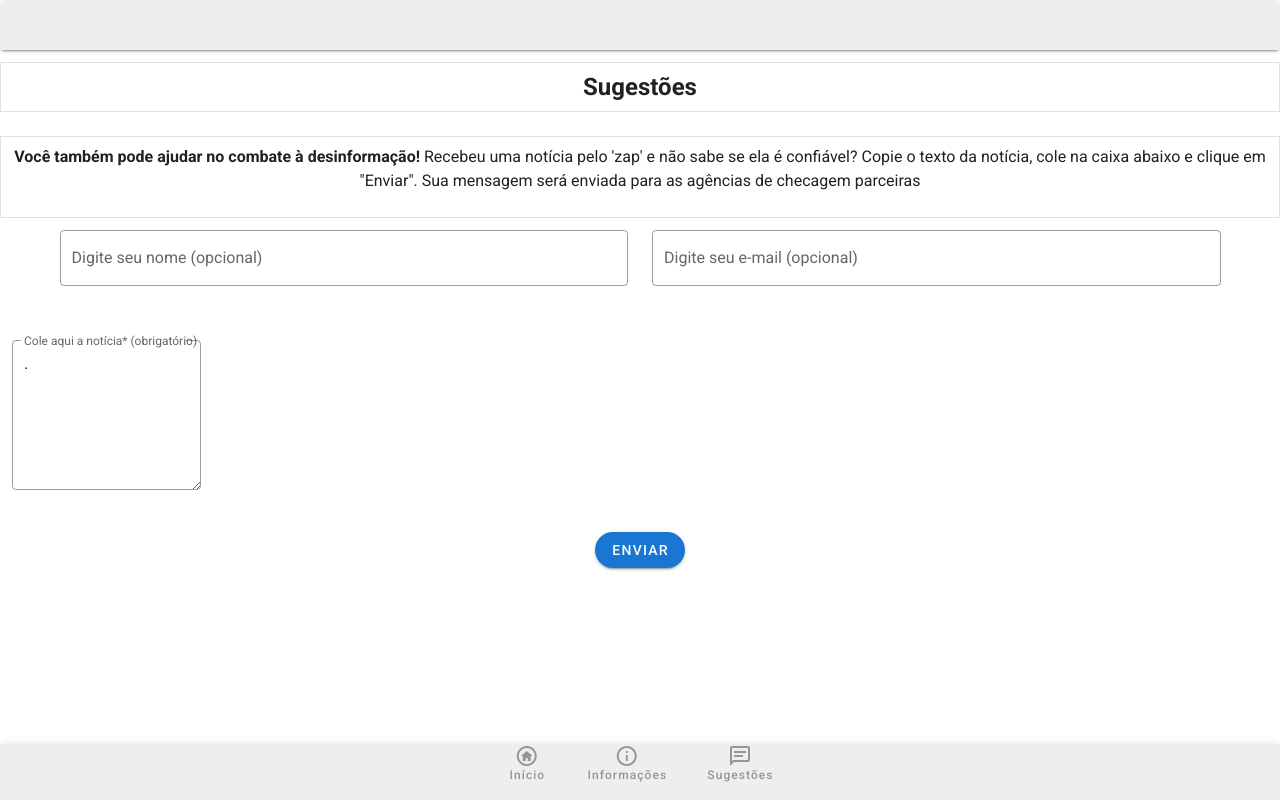
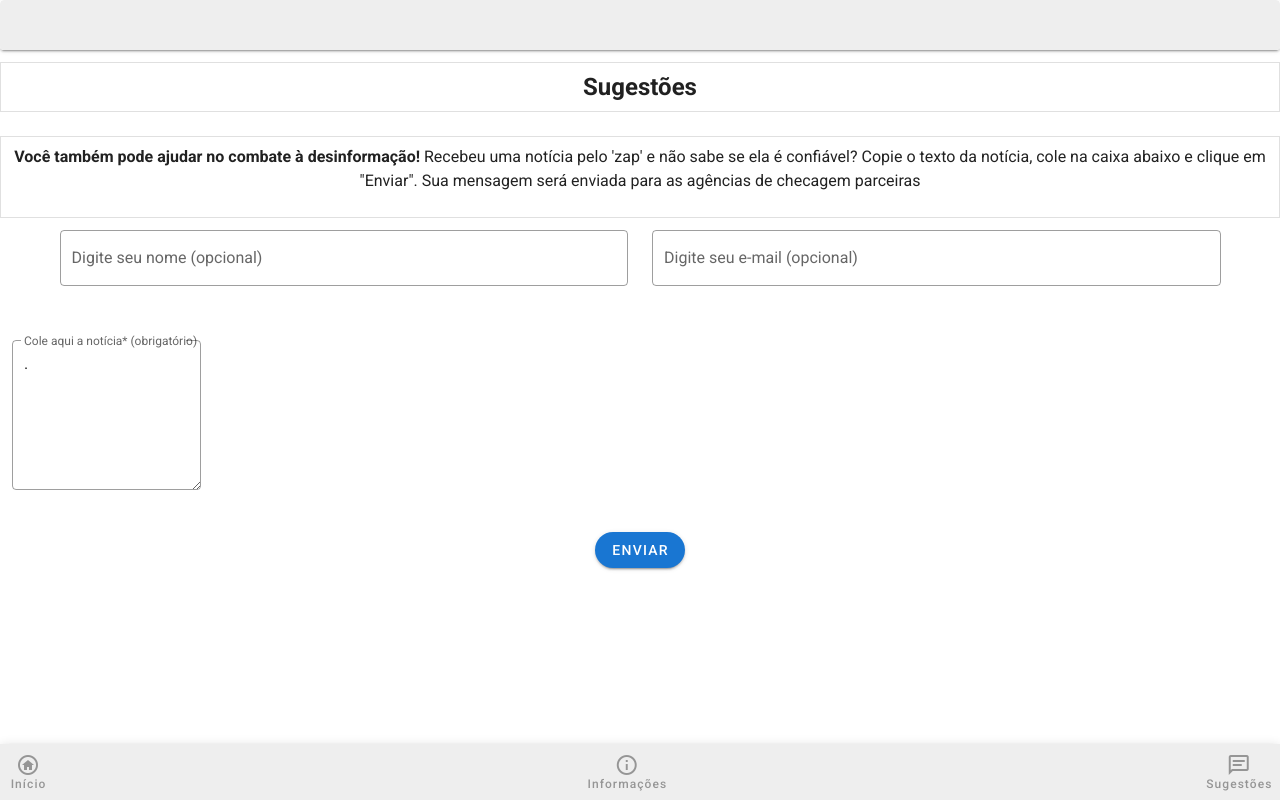
Before and after one commit to dev-adriano-lira/HackathonIterisFakeNews, a Vue app: page /#/suasugestao in a window 1280 px wide. Built offline with nearby package versions, Linux system fonts and the light colour scheme.

Commit message:
Espaçamento dos icones

```diff
--- a/src/components/shared/AppBarraNavegacao.vue
+++ b/src/components/shared/AppBarraNavegacao.vue
@@ -5,7 +5,7 @@
 
     app grow>
 
-
+    <v-row align="center"  direction="center" justify="space-between">
       <router-link to="/">
       <v-btn depressed  large plain align="center" justify="space-around">
         <span>Início</span>
@@ -27,7 +27,7 @@
         <v-icon>mdi-message-text-outline</v-icon>
       </v-btn>
       </router-link>
-
+    </v-row>
 
 
     </v-bottom-navigation>
```
